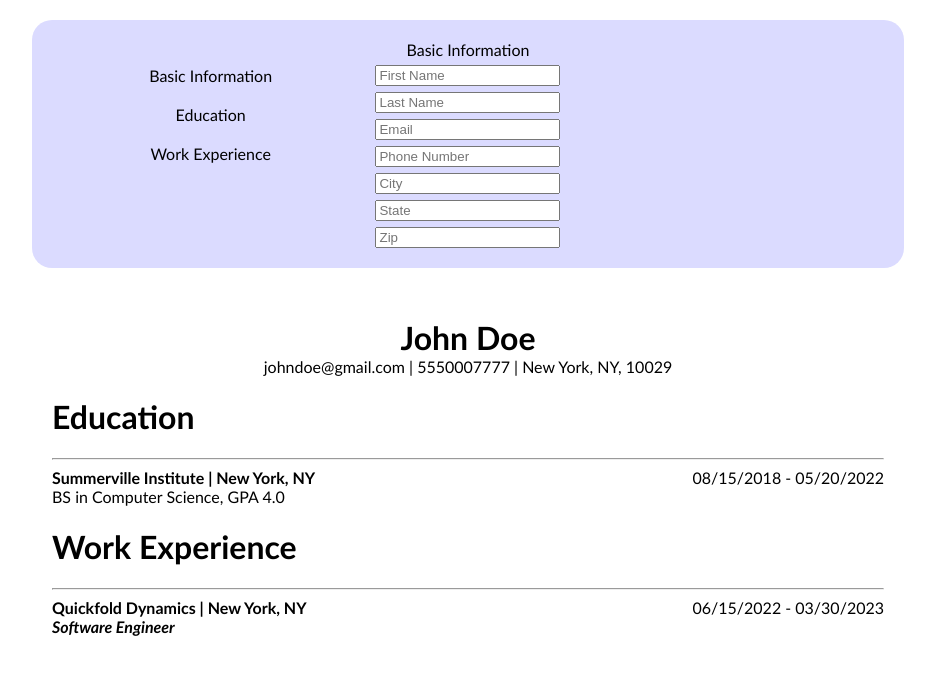
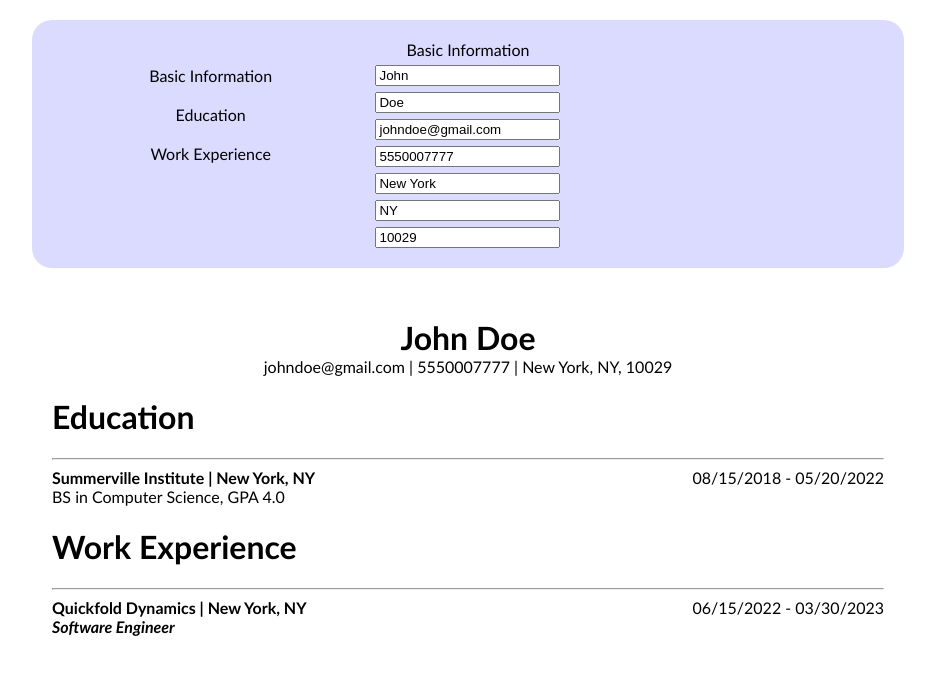
Before and after one commit to CharlesCoeder/cv-app, a React (Create React App) app: page / in a window 1280 px wide. Shown: the top 674 px of the page, without its empty margins (172-1107 px from the left). Built offline with nearby package versions, Linux system fonts and the light colour scheme.

Commit message:
forms remember previous inputs

```diff
--- a/src/App.js
+++ b/src/App.js
@@ -121,7 +121,7 @@ class App extends Component {
   }
 
   render() {
-    const { educationCounter, workCounter } = this.state;
+    const { educationCounter, workCounter, ...data } = this.state;
 
     return (
       <div className="App">
@@ -132,6 +132,7 @@ class App extends Component {
           educationCounter={educationCounter}
           workCounter={workCounter}
           handleDelete={this.handleDelete}
+          data={data}
         />
 
         <ResumeOutput state={this.state} />
--- a/src/components/input/UserInput.js
+++ b/src/components/input/UserInput.js
@@ -48,10 +48,16 @@ class UserInput extends Component {
   render() {
     let page;
     const { currentPage, educationFormIDs, workFormIDs } = this.state;
-    const { updateState, handleDelete, addEducation, addWork } = this.props;
+    const { updateState, handleDelete, addEducation, addWork, data } =
+      this.props;
     switch (currentPage) {
       case "basicInfoPage":
-        page = <BasicInfoPage updateState={updateState} />;
+        page = (
+          <BasicInfoPage
+            updateState={updateState}
+            data={data["Basic Information"]}
+          />
+        );
         break;
       case "educationPage":
         page = (
@@ -62,6 +68,7 @@ class UserInput extends Component {
             handleDelete={handleDelete}
             addEducationOutput={addEducation}
             addEducationForm={this.addEducationForm}
+            data={data.Education}
           />
         );
         break;
@@ -74,11 +81,17 @@ class UserInput extends Component {
             handleDelete={handleDelete}
             addWorkOutput={addWork}
             addWorkForm={this.addWorkForm}
+            data={data["Work Experience"]}
           />
         );
         break;
       default:
-        page = <BasicInfoPage updateState={this.updateState} />;
+        page = (
+          <BasicInfoPage
+            updateState={this.updateState}
+            data={data["Basic Information"]}
+          />
+        );
     }
 
     return (
@@ -97,6 +110,43 @@ UserInput.propTypes = {
   handleDelete: PropTypes.func.isRequired,
   addEducation: PropTypes.func.isRequired,
   addWork: PropTypes.func.isRequired,
+  data: PropTypes.shape({
+    Education: PropTypes.objectOf(
+      PropTypes.shape({
+        "School Name": PropTypes.string,
+        Degree: PropTypes.string,
+        "Field of Study": PropTypes.string,
+        GPA: PropTypes.string,
+        "Start Date": PropTypes.string,
+        "End Date": PropTypes.string,
+        City: PropTypes.string,
+        State: PropTypes.string,
+        id: PropTypes.number,
+      })
+    ).isRequired,
+    "Work Experience": PropTypes.objectOf(
+      PropTypes.shape({
+        Employer: PropTypes.string,
+        "Position Title": PropTypes.string,
+        "Start Date": PropTypes.string,
+        "End Date": PropTypes.string,
+        City: PropTypes.string,
+        State: PropTypes.string,
+        id: PropTypes.number,
+      })
+    ).isRequired,
+    "Basic Information": PropTypes.objectOf(
+      PropTypes.shape({
+        "First Name": PropTypes.string,
+        "Last Name": PropTypes.string,
+        Email: PropTypes.string,
+        "Phone Number": PropTypes.string,
+        City: PropTypes.string,
+        State: PropTypes.string,
+        Zip: PropTypes.string,
+      })
+    ).isRequired,
+  }).isRequired,
 };
 
 export default UserInput;
--- a/src/components/input/forms/BasicInfoForm.js
+++ b/src/components/input/forms/BasicInfoForm.js
@@ -5,20 +5,18 @@ import InputField from "./InputField";
 class BasicInfoForm extends Component {
   constructor(props) {
     super(props);
-    this.state = {};
 
     this.handleFieldChange = this.handleFieldChange.bind(this);
   }
 
   handleFieldChange(fieldId, value) {
     const { updateState } = this.props;
-    this.setState({ [fieldId]: value }, () => {
     updateState("Basic Information", 0, fieldId, value);
-    });
   }
 
   render() {
     const {
+      data: {
         "First Name": firstName,
         "Last Name": lastName,
         Email,
@@ -26,7 +24,8 @@ class BasicInfoForm extends Component {
         City,
         State,
         Zip,
-    } = this.state;
+      },
+    } = this.props;
     return (
       <div className="inputSection">
         <div>Basic Information</div>
@@ -79,6 +78,15 @@ class BasicInfoForm extends Component {
 
 BasicInfoForm.propTypes = {
   updateState: PropTypes.func.isRequired,
+  data: PropTypes.shape({
+    "First Name": PropTypes.string,
+    "Last Name": PropTypes.string,
+    Email: PropTypes.string,
+    "Phone Number": PropTypes.string,
+    City: PropTypes.string,
+    State: PropTypes.string,
+    Zip: PropTypes.string,
+  }).isRequired,
 };
 
 export default BasicInfoForm;
--- a/src/components/input/forms/EducationForm.js
+++ b/src/components/input/forms/EducationForm.js
@@ -5,7 +5,6 @@ import InputField from "./InputField";
 class EducationForm extends Component {
   constructor(props) {
     super(props);
-    this.state = {};
 
     this.handleFieldChange = this.handleFieldChange.bind(this);
     this.handleDelete = this.handleDelete.bind(this);
@@ -13,9 +12,7 @@ class EducationForm extends Component {
 
   handleFieldChange(fieldId, value) {
     const { updateState, id } = this.props;
-    this.setState({ [fieldId]: value }, () => {
     updateState("Education", id, fieldId, value);
-    });
   }
 
   handleDelete() {
@@ -25,6 +22,7 @@ class EducationForm extends Component {
 
   render() {
     const {
+      data: {
         "School Name": schoolName,
         Degree,
         "Field of Study": fieldOfStudy,
@@ -33,7 +31,8 @@ class EducationForm extends Component {
         "End Date": endDate,
         City,
         State,
-    } = this.state;
+      },
+    } = this.props;
     return (
       <div className="inputSection">
         <div>
@@ -99,6 +98,16 @@ EducationForm.propTypes = {
   updateState: PropTypes.func.isRequired,
   handleDelete: PropTypes.func.isRequired,
   id: PropTypes.number.isRequired,
+  data: PropTypes.shape({
+    "School Name": PropTypes.string,
+    Degree: PropTypes.string,
+    "Field of Study": PropTypes.string,
+    GPA: PropTypes.string,
+    "Start Date": PropTypes.string,
+    "End Date": PropTypes.string,
+    City: PropTypes.string,
+    State: PropTypes.string,
+  }).isRequired,
 };
 
 export default EducationForm;
--- a/src/components/input/forms/WorkForm.js
+++ b/src/components/input/forms/WorkForm.js
@@ -5,7 +5,6 @@ import InputField from "./InputField";
 class WorkForm extends Component {
   constructor(props) {
     super(props);
-    this.state = {};
 
     this.handleFieldChange = this.handleFieldChange.bind(this);
     this.handleDelete = this.handleDelete.bind(this);
@@ -13,9 +12,7 @@ class WorkForm extends Component {
 
   handleFieldChange(fieldId, value) {
     const { updateState, id } = this.props;
-    this.setState({ [fieldId]: value }, () => {
     updateState("Work Experience", id, fieldId, value);
-    });
   }
 
   handleDelete() {
@@ -25,13 +22,15 @@ class WorkForm extends Component {
 
   render() {
     const {
+      data: {
         Employer,
         "Position Title": positionTitle,
         "Start Date": startDate,
         "End Date": endDate,
         City,
         State,
-    } = this.state;
+      },
+    } = this.props;
     return (
       <div className="inputSection">
         <div>
@@ -85,6 +84,14 @@ WorkForm.propTypes = {
   updateState: PropTypes.func.isRequired,
   handleDelete: PropTypes.func.isRequired,
   id: PropTypes.number.isRequired,
+  data: PropTypes.shape({
+    Employer: PropTypes.string,
+    "Position Title": PropTypes.string,
+    "Start Date": PropTypes.string,
+    "End Date": PropTypes.string,
+    City: PropTypes.string,
+    State: PropTypes.string,
+  }).isRequired,
 };
 
 export default WorkForm;
--- a/src/components/input/pages/BasicInfoPage.js
+++ b/src/components/input/pages/BasicInfoPage.js
@@ -1,18 +1,30 @@
-import React from "react";
+ import React from "react";
 import PropTypes from "prop-types";
 import BasicInfoForm from "../forms/BasicInfoForm";
 
 function BasicInfoPage(props) {
-  const { updateState } = props;
+  const { updateState, data } = props;
   return (
     <div>
-      <BasicInfoForm updateState={updateState} />
+      <BasicInfoForm updateState={updateState} data={data[0]} />
     </div>
   );
 }
 
+const basicInfoPropType = PropTypes.shape({
+  "First Name": PropTypes.string,
+  "Last Name": PropTypes.string,
+  "Email": PropTypes.string,
+  "Phone Number": PropTypes.string,
+  City: PropTypes.string,
+  State: PropTypes.string,
+  "Zip": PropTypes.string,
+});
+
+
 BasicInfoPage.propTypes = {
   updateState: PropTypes.func.isRequired,
+  data: basicInfoPropType.isRequired,
 };
 
 export default BasicInfoPage;
--- a/src/components/input/pages/EducationPage.js
+++ b/src/components/input/pages/EducationPage.js
@@ -31,13 +31,14 @@ class EducationPage extends Component {
   }
 
   render() {
-    const { formIDs, updateState } = this.props;
+    const { formIDs, updateState, data } = this.props;
     const forms = formIDs.map((formID) => (
       <EducationForm
         updateState={updateState}
         handleDelete={this.handleDelete}
         id={formID}
         key={formID}
+        data={data[formID]}
       />
     ));
 
@@ -52,6 +53,18 @@ class EducationPage extends Component {
   }
 }
 
+const educationItemPropType = PropTypes.shape({
+  "School Name": PropTypes.string,
+  Degree: PropTypes.string,
+  "Field of Study": PropTypes.string,
+  GPA: PropTypes.string,
+  "Start Date": PropTypes.string,
+  "End Date": PropTypes.string,
+  City: PropTypes.string,
+  State: PropTypes.string,
+  id: PropTypes.number,
+});
+
 EducationPage.propTypes = {
   removeFormID: PropTypes.func.isRequired,
   handleDelete: PropTypes.func.isRequired,
@@ -59,6 +72,7 @@ EducationPage.propTypes = {
   addEducationOutput: PropTypes.func.isRequired,
   formIDs: PropTypes.arrayOf(PropTypes.number).isRequired,
   updateState: PropTypes.func.isRequired,
+  data: PropTypes.objectOf(educationItemPropType).isRequired,
 };
 
 export default EducationPage;
--- a/src/components/input/pages/WorkPage.js
+++ b/src/components/input/pages/WorkPage.js
@@ -31,13 +31,14 @@ class WorkPage extends Component {
   }
 
   render() {
-    const { formIDs, updateState } = this.props;
+    const { formIDs, updateState, data } = this.props;
     const forms = formIDs.map((formID) => (
       <WorkForm
         updateState={updateState}
         handleDelete={this.handleDelete}
         id={formID}
         key={formID}
+        data={data[formID]}
       />
     ));
 
@@ -52,6 +53,15 @@ class WorkPage extends Component {
   }
 }
 
+const workItemPropType = PropTypes.shape({
+  Employer: PropTypes.string,
+  "Position Title": PropTypes.string,
+  "Start Date": PropTypes.string,
+  "End Date": PropTypes.string,
+  City: PropTypes.string,
+  State: PropTypes.string,
+});
+
 WorkPage.propTypes = {
   removeFormID: PropTypes.func.isRequired,
   handleDelete: PropTypes.func.isRequired,
@@ -59,6 +69,7 @@ WorkPage.propTypes = {
   addWorkOutput: PropTypes.func.isRequired,
   formIDs: PropTypes.arrayOf(PropTypes.number).isRequired,
   updateState: PropTypes.func.isRequired,
+  data: PropTypes.objectOf(workItemPropType).isRequired,
 };
 
 export default WorkPage;
```
Lines whose indentation alone changed are shown as unchanged.
